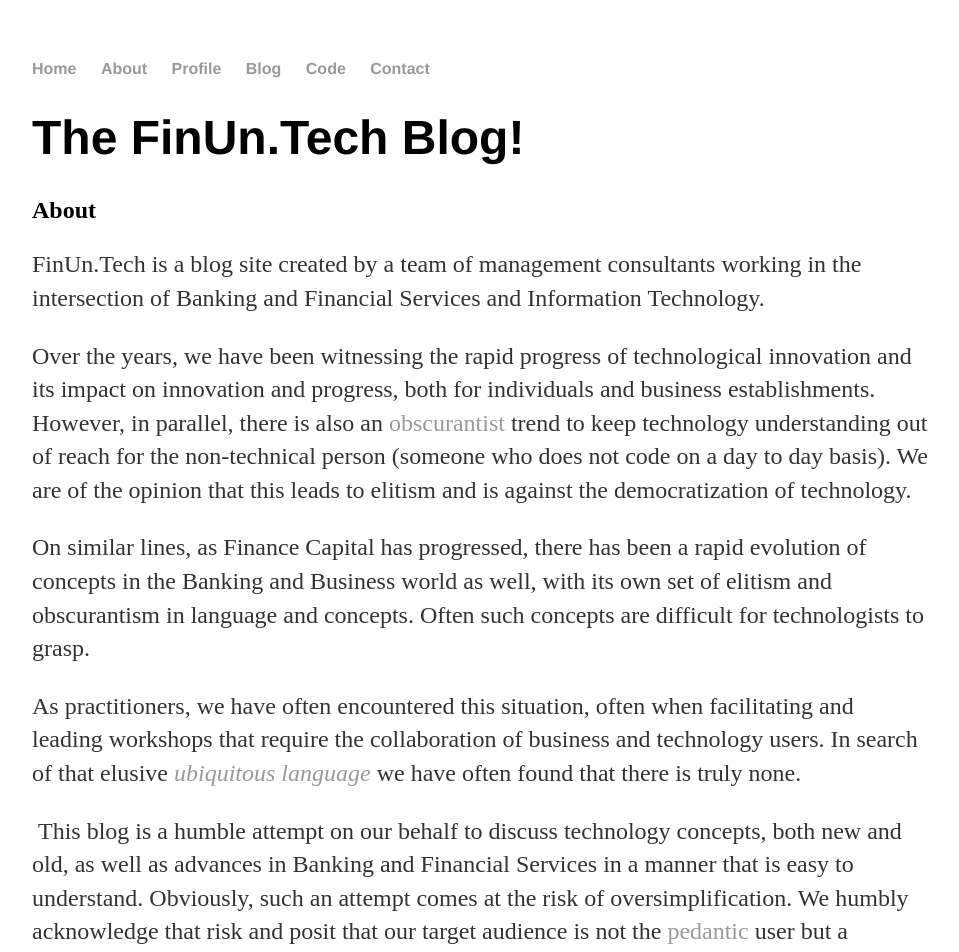
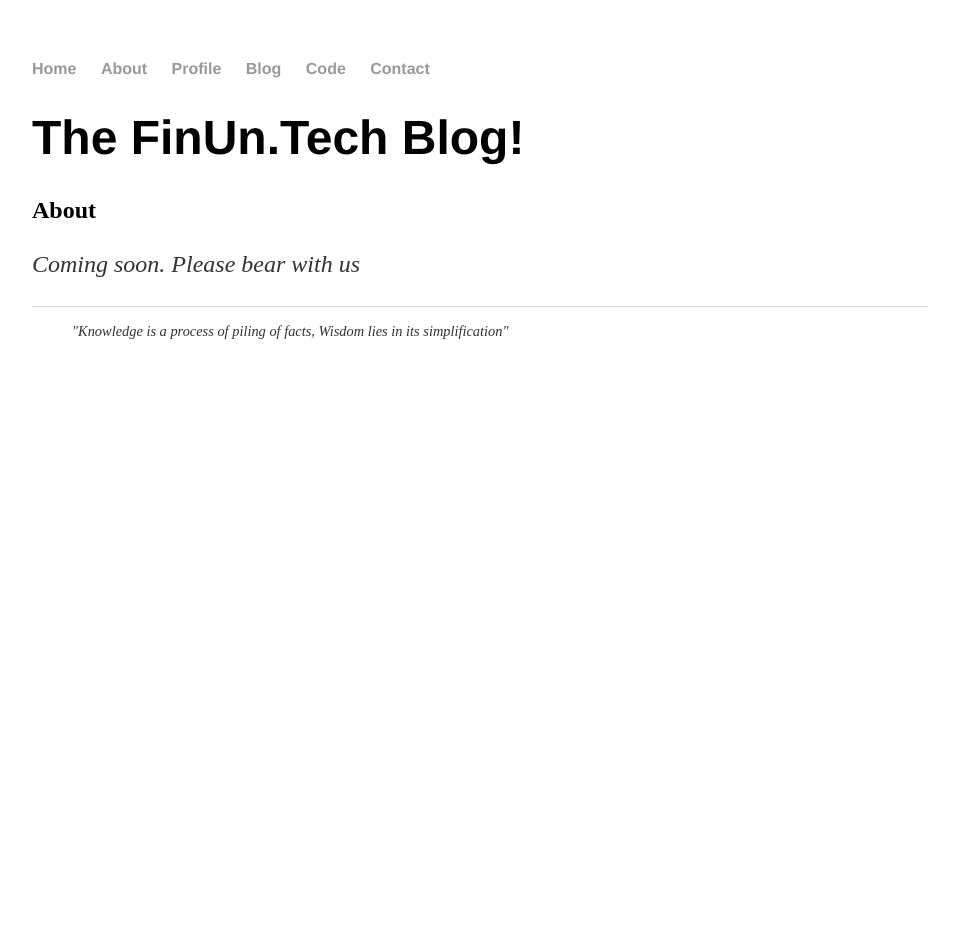
Before and after one commit to finuntech/finuntech.github.io, a Jekyll site: the page built from about/index.html, in a window 1280 px wide. Shown: the top 952 px of the page, without its empty margins (160-1119 px from the left). Built offline with Jekyll 4.4.1, drawn with Linux system fonts in a browser that asks for light colours; after the commit the page ends 900 px from its top, so only the background shows below that; some of the changed text lies outside the part shown.

Commit message:
Update index.html

```diff
--- a/about/index.html
+++ b/about/index.html
@@ -6,12 +6,6 @@
 	<h1> The FinUn.Tech Blog!</h1>
 	<h2>About</h2>
 	<p></p>
-	<p><span data-contrast="auto">FinUn.Tech&nbsp;is a blog site created by a team of management consultants working in the intersection of Banking and Financial Services and Information Technology.&nbsp;</span>&nbsp;</p>
-	<p><span data-contrast="auto">Over the years, we have been witnessing the rapid progress of technological innovation and its impact on innovation and progress, both for individuals and business establishments. However, in parallel, there is also an <a href="https://www.merriam-webster.com/dictionary/obscurantism">obscurantist</a> trend to keep technology understanding out of reach for the non-technical person (someone who does not code on a day to day basis). We are of the opinion that this leads to elitism and is against the democratization of technology.&nbsp;</span>&nbsp;</p>
-	<p><span data-contrast="auto">On similar lines, as Finance Capital has progressed, there has been a rapid evolution of concepts in the Banking and Business world as well, with its own set of elitism and obscurantism in language and concepts. Often such concepts are difficult for technologists to grasp.</span>&nbsp;</p>
-	<p><span data-contrast="auto">As practitioners, we have often encountered this situation, often when facilitating and leading workshops that require the collaboration of business and technology users. In search of that elusive <em><a href="https://martinfowler.com/bliki/UbiquitousLanguage.html">ubiquitous language</a></em>&nbsp;we have often found that there is truly none.</span>&nbsp;</p>
-	<p>&nbsp;<span data-contrast="auto">This blog is a humble attempt on our behalf to discuss technology concepts, both new and old, as well as advances in Banking and Financial Services in a manner that is easy to understand. Obviously, such an attempt comes at the risk of oversimplification. We humbly acknowledge that risk and posit that our target audience is not the <a href="https://www.merriam-webster.com/dictionary/pedantic">pedantic</a> user but a common person with a baseline understanding of both the worlds.&nbsp;</span>&nbsp;</p>
-	<p>&nbsp;<span data-contrast="auto">For kicks-and-giggles, please find a technology specification document created with a technology bullshit generator available on the internet. It looks so real, isn't it?</span>&nbsp;</p>
+	<p><em> Coming soon. Please bear with us </em></p>
 	<p></p>
-	<p><a data-flickr-embed="true" href="https://www.flickr.com/photos/188130660@N03/49819118722/in/dateposted-public/" title="Technology Bullshit"><img src="https://live.staticflickr.com/65535/49819118722_5cd81c45e8_o.png" width="712" height="649" alt="Bullshit"></a></p>
 </div><!-- /.blurb -->
```
